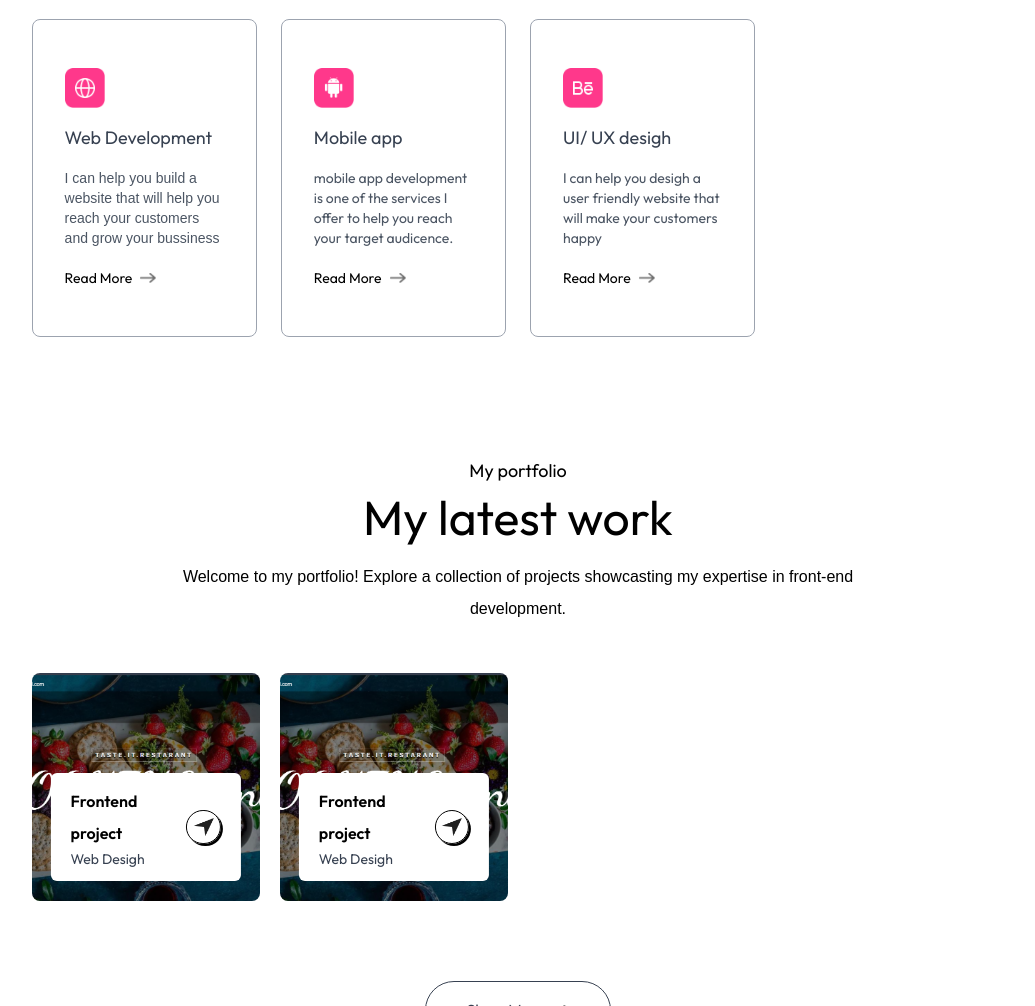
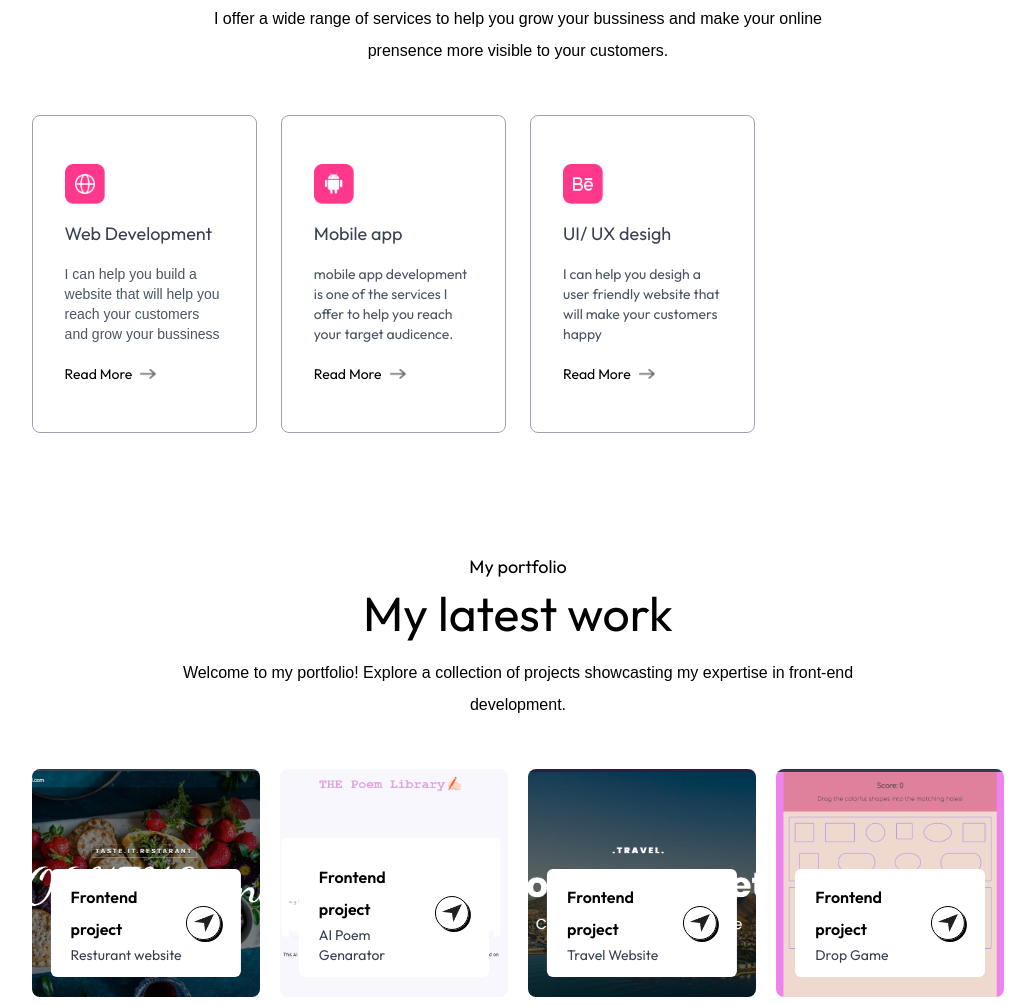
Before and after one commit to michelle23-code/PORTFOLIO, a website: page index.html in a window 1280 px wide. Shown: the part 1794-2800 px from the top of the page, without its empty margins (122-1157 px from the left). Drawn offline with nearby package versions, Linux system fonts and the light colour scheme; a web font is replaced by a local one.

Commit message:
fixed a bug

```diff
--- a/index.html
+++ b/index.html
@@ -73,7 +73,7 @@
             Hello I'm Pontsho Lekoto
             <img src="./portfolio_images/images/hand-icon.png" alt="" class="w-6"></h3>
 
-        <h1 class="text-3xl sm:text-6xl lg:text-[-66]">Frontened developer based in Pretoria.</h1>
+        <h1 class="text-3xl sm:text-6xl lg:text-[-66]">Frontened developer based in Gauteng.</h1>
         <p class="max-w-2xl mx-auto font-Ovo"> I specializies in designing and implementing modern web
             technologies to create awesome websites and web applications.
              </p>
@@ -110,8 +110,12 @@
             </div>
 
             <div class="flex-1">
-              <p class="mb-10 max-w-2xl font-Ovo">I am self taught frontend Developr who is passioned about createing
-                beautiful and user friendly websites. I am always open to new projects and opportunities. </p>
+              <p class="mb-10 max-w-2xl font-Ovo">A frontend developer and Digital Marketer <br>
+                I specializing in creating responsive and user-friendly applications.I thrive on
+                designing and building solution that are both functional and visually engaging
+                with a keen eye for detail and promblem solving mindet.My goal is to deliver
+                high quality software that not only perform well but alo leaves a lasting impresion.
+              </p>
 
               </p>
 
@@ -231,7 +235,7 @@
              items-center justify-between duration-500 group-hover:bottom-7 ">
              <div>
                  <h2 class="font-semibold">Frontend project</h2>
-                 <p class="text-sm text-gray-700">Web Desigh</p>
+                 <p class="text-sm text-gray-700">Resturant website</p>
             </div>
             <div class="border rounded-full border-black w-9 aspect-square flex items-center justify-center
             shadow-[2px_2px_0_#000] group-hover:bg-lime-300 transition">
@@ -239,14 +243,59 @@
             </div>
            </div>
            </div>
-            <div class="aspect-square bg-[url('./portfolio_images/images/work-1.png')] bg=no-repeat bg-cover bg-center
+            <div class="aspect-square bg-[url('./portfolio_images/images/work-2.png')] bg=no-repeat bg-cover bg-center
            rounded-lg relative cursor-pointer group">
 
             <div class="bg-white w-10/12 rounded-md absolute bottom-5 left-1/2 -translate-x-1/2  py-3 px-5 flex
              items-center justify-between duration-500 group-hover:bottom-7 ">
              <div>
                  <h2 class="font-semibold">Frontend project</h2>
-                 <p class="text-sm text-gray-700">Web Desigh</p>
+                 <p class="text-sm text-gray-700">AI Poem Genarator</p>
+            </div>
+            <div class="border rounded-full border-black w-9 aspect-square flex items-center justify-center
+            shadow-[2px_2px_0_#000] group-hover:bg-lime-300 transition">
+                <img src="./portfolio_images/images/send-icon.png" alt="" class="w-5">
+            </div>
+           </div>
+           </div>
+           <div class="aspect-square bg-[url('./portfolio_images/images/work-3.png')] bg=no-repeat bg-cover bg-center
+           rounded-lg relative cursor-pointer group">
+
+            <div class="bg-white w-10/12 rounded-md absolute bottom-5 left-1/2 -translate-x-1/2  py-3 px-5 flex
+             items-center justify-between duration-500 group-hover:bottom-7 ">
+             <div>
+                 <h2 class="font-semibold">Frontend project</h2>
+                 <p class="text-sm text-gray-700">Travel Website</p>
+            </div>
+            <div class="border rounded-full border-black w-9 aspect-square flex items-center justify-center
+            shadow-[2px_2px_0_#000] group-hover:bg-lime-300 transition">
+                <img src="./portfolio_images/images/send-icon.png" alt="" class="w-5">
+            </div>
+           </div>
+           </div>
+           <div class="aspect-square bg-[url('./portfolio_images/images/work-4.png')] bg=no-repeat bg-cover bg-center
+           rounded-lg relative cursor-pointer group">
+
+            <div class="bg-white w-10/12 rounded-md absolute bottom-5 left-1/2 -translate-x-1/2  py-3 px-5 flex
+             items-center justify-between duration-500 group-hover:bottom-7 ">
+             <div>
+                 <h2 class="font-semibold">Frontend project</h2>
+                 <p class="text-sm text-gray-700">Drop Game</p>
+            </div>
+            <div class="border rounded-full border-black w-9 aspect-square flex items-center justify-center
+            shadow-[2px_2px_0_#000] group-hover:bg-lime-300 transition">
+                <img src="./portfolio_images/images/send-icon.png" alt="" class="w-5">
+            </div>
+           </div>
+           </div>
+           <div class="aspect-square bg-[url('./portfolio_images/images/work-5.png')] bg=no-repeat bg-cover bg-center
+           rounded-lg relative cursor-pointer group">
+
+            <div class="bg-white w-10/12 rounded-md absolute bottom-5 left-1/2 -translate-x-1/2  py-3 px-5 flex
+             items-center justify-between duration-500 group-hover:bottom-7 ">
+             <div>
+                 <h2 class="font-semibold">Frontend project</h2>
+                 <p class="text-sm text-gray-700">Coming Soon..</p>
             </div>
             <div class="border rounded-full border-black w-9 aspect-square flex items-center justify-center
             shadow-[2px_2px_0_#000] group-hover:bg-lime-300 transition">
@@ -281,7 +330,7 @@
                  border-gray-400 rounded-mb  bg-white
                   dark:bg-[#2a004a] dark:bg-darkHover/30 dark:border-white/90" required name="message">
 
-                 <input type="email" placeholder="Enter your message" class="flex-1 p-3 outline-none border-[0.5px]
+                 <input type="email" placeholder="Enter your Email" class="flex-1 p-3 outline-none border-[0.5px]
                  border-gray-400 rounded-mb  bg-white dark:bg-darkHover/90 dark:border-white/90" required name="email">
             </div>
             <textarea rows="6" placeholder="Enter your message" class="w-full p-4 outline-none border-[0.5px]
```
Also changed, not shown: portfolio_images/images/work-2.png (added), portfolio_images/images/work-3.png (added), portfolio_images/images/work-4.png (added), portfolio_images/images/work-5.png (added).
